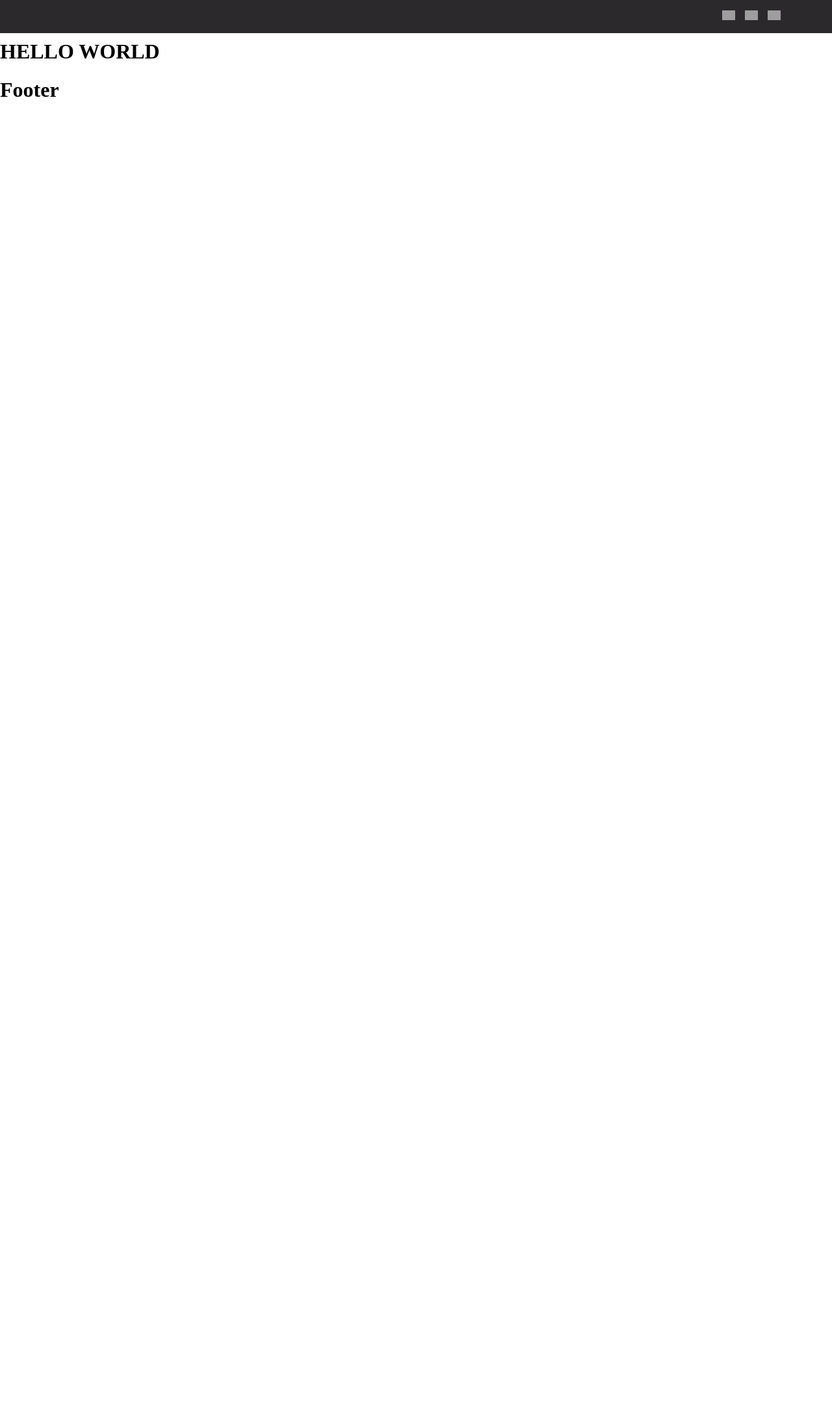
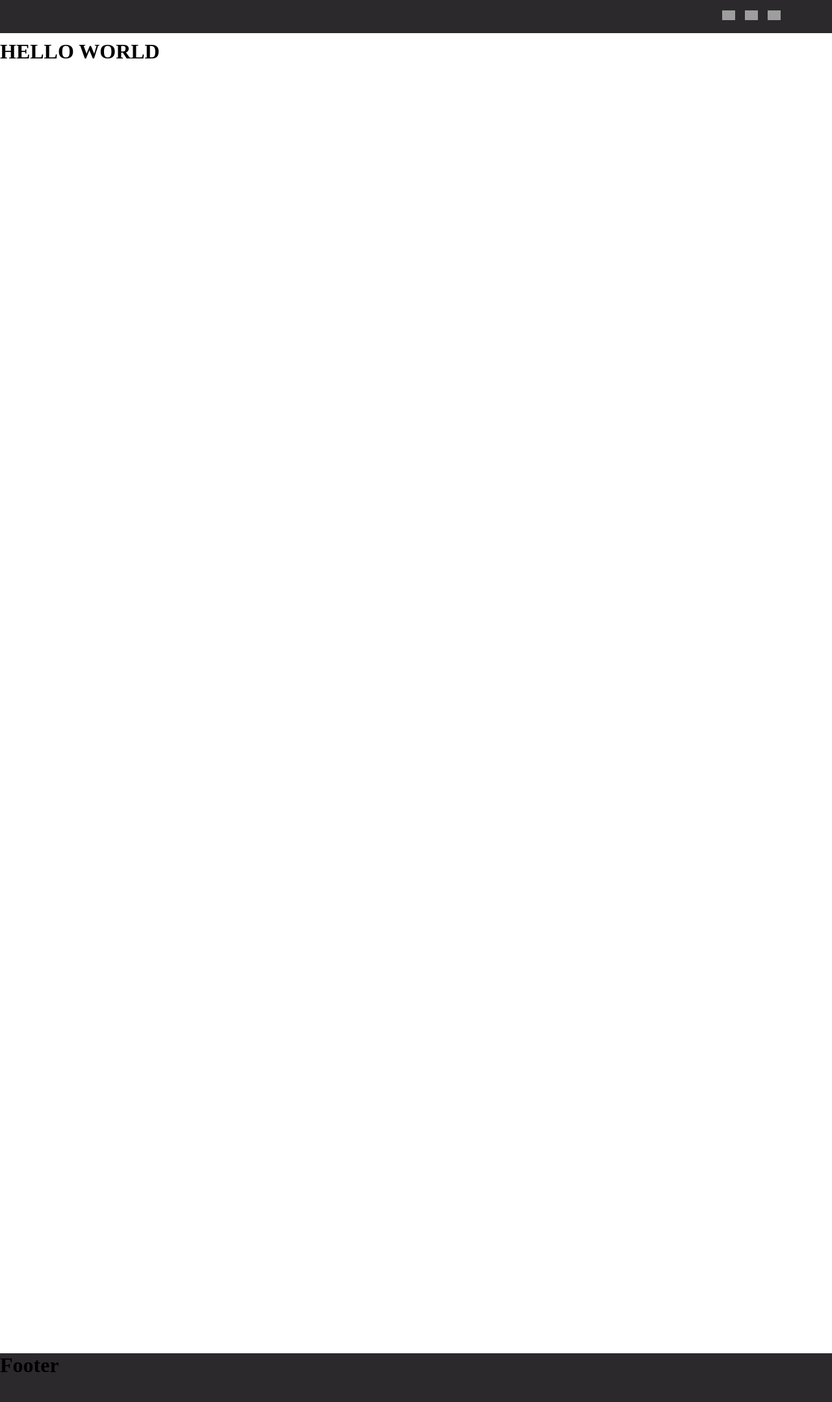
Before and after one commit to lucyscript/WebprojectDat310, a Flask app: page / in a window 1280 px wide. Shown: the whole page at 65% size. Before the commit the page ends 149 px from the top, so only its background shows below. Run offline with Flask 3, Linux system fonts and the light colour scheme; grey boxes are pictures that could not be loaded.

Commit message:
footer css

```diff
--- a/CSS/static/base.css
+++ b/CSS/static/base.css
@@ -1,7 +1,7 @@
 body {
 	padding-top: 40px;
 	margin: 0;
-	padding-bottom: 75px;
+	padding-bottom: 0;
 }
 
 header {
@@ -11,6 +11,20 @@ header {
 	background-color:#2C292C;
 	z-index: 1;
 }
+
+footer {
+	position: static;
+	bottom: 0;
+	background-color: #2C292C;
+	z-index: 1;
+	width: 100%;
+	height: 75px;
+}
+
+main {
+	height: 2000px;
+}
+
 
 nav {
 	position: fixed;
```
